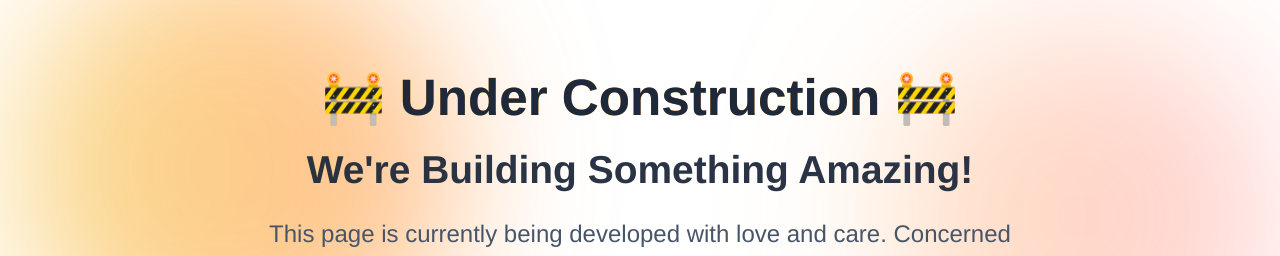
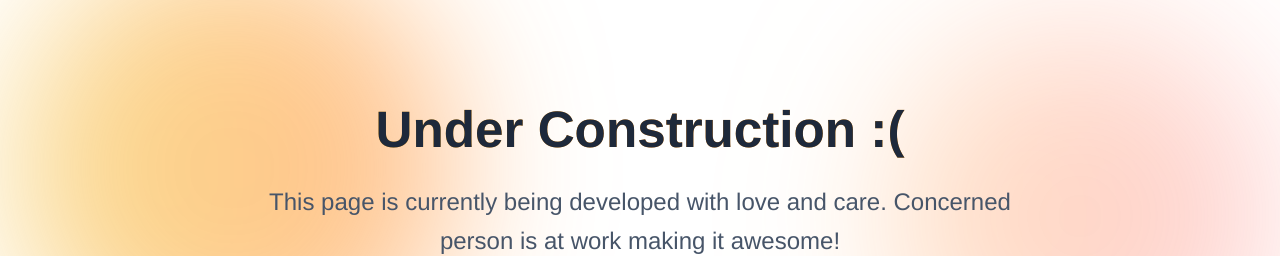
Before and after one commit to Redakai-07/Dossier, a React (Vite) app: page /under-construction in a window 1280 px wide. Shown: the part 184-440 px from the top of the page. Built offline with nearby package versions, Linux system fonts and the light colour scheme; no server answers; some icons are missing.

Commit message:
adjusted project links

```diff
--- a/src/components/Projects/Projects.tsx
+++ b/src/components/Projects/Projects.tsx
@@ -6,8 +6,8 @@ const empGithub = import.meta.env.VITE_EMPLOYEE_MANAGEMENT_SYSTEM;
 const taskGithub = import.meta.env.VITE_TASK_FLOW_NAVIGATOR;
 const formGithub = import.meta.env.VITE_FORM_VALIDATION;
 
-const empDemo = import.meta.env.VITE_EMPLOYEE_MANAGEMENT_SYSTEM_LIVE;
-// const taskDemo = import.meta.env.VITE_TASK_FLOW_NAVIGATOR_LIVE;
+// const empDemo = import.meta.env.VITE_EMPLOYEE_MANAGEMENT_SYSTEM_LIVE;
+const taskDemo = import.meta.env.VITE_TASK_FLOW_NAVIGATOR_LIVE;
 const formDemo = import.meta.env.VITE_FORM_VALIDATION_LIVE;
 
 
@@ -17,7 +17,7 @@ const projects = [
     description: "Full-stack web application with secure role-based access control and JWT authentication.",
     tooltip: "A comprehensive full-stack web application featuring secure role-based access control and JWT authentication. Built with React.js frontend and NestJS backend, it provides a complete solution for managing employee data with multi-level user hierarchy, RESTful APIs, and MySQL database integration for efficient CRUD operations. Includes employee registration, editing, deletion, and role-based permissions with Ant Design UI components.",
     github: empGithub,
-    demo: empDemo,
+    demo: "#",
     tech: ["React", "NestJS", "MySQL", "JWT", "Ant Design", "TypeScript"],
   },
   {
@@ -25,7 +25,7 @@ const projects = [
     description: "Multi-functional web application with Ant Design Steps component and secure authentication flow.",
     tooltip: "A comprehensive multi-functional web application built with React and Ant Design Steps component. Features include secure login system with form validation, mobile number OTP verification for two-factor authentication, pagination logic for dynamic card display, and a fully functional To-Do List with add, edit, delete, and complete task features using component state management. Each step handles distinct tasks with user feedback mechanisms and improved UI performance.",
     github: taskGithub,
-    demo: '#',
+    demo: taskDemo,
     tech: ["React", "Ant Design", "JavaScript", "CSS", "State Management"],
   },
   {
@@ -41,11 +41,9 @@ const projects = [
 const Projects = () => {
   const navigate = useNavigate();
 
-  const handleDemoClick = (demoUrl: string, projectTitle: string) => {
-    if (projectTitle === "Task Flow Navigator") {
+  const handleDemoClick = (demoUrl: string) => {
+    if (!demoUrl || demoUrl === '#') {
       navigate('/under-construction');
-    } else if (!demoUrl || demoUrl === '#') {
-      alert('Live demo not available yet!');
     } else {
       window.open(demoUrl, '_blank', 'noopener,noreferrer');
     }
@@ -150,7 +148,7 @@ const Projects = () => {
                   rel="noopener noreferrer"
                   onClick={(e) => {
                     e.preventDefault();
-                    handleDemoClick(project.demo, project.title);
+                    handleDemoClick(project.demo);
                   }}
                   className="flex-1 px-4 py-2 rounded-xl bg-transparent border text-center transition-all duration-300 text-sm font-medium hover:scale-105"
                   style={{
--- a/src/models/UnderConstruction/UnderConstruction.tsx
+++ b/src/models/UnderConstruction/UnderConstruction.tsx
@@ -40,17 +40,17 @@ const UnderConstruction = () => {
   //   },
   // };
 
-  const pulseVariants = {
-    animate: {
-      scale: [1, 1.1, 1],
-      opacity: [0.7, 1, 0.7],
-      transition: {
-        duration: 2,
-        repeat: Infinity,
-        ease: "easeInOut" as Easing,
-      },
-    },
-  };
+  // const pulseVariants = {
+  //   animate: {
+  //     scale: [1, 1.1, 1],
+  //     opacity: [0.7, 1, 0.7],
+  //     transition: {
+  //       duration: 2,
+  //       repeat: Infinity,
+  //       ease: "easeInOut" as Easing,
+  //     },
+  //   },
+  // };
 
   return (
     <section className="relative min-h-screen w-full text-white overflow-hidden theme-transition" style={{
@@ -123,16 +123,16 @@ const UnderConstruction = () => {
                 backgroundSize: "200% 200%",
               }}
             >
-              🚧 Under Construction 🚧
+              Under Construction :{'('}
             </motion.h1>
-            <motion.h2
+            {/*<motion.h2
               className="text-3xl md:text-4xl font-bold mb-6"
               style={{ color: 'var(--text-primary)' }}
               variants={pulseVariants}
               animate="animate"
             >
               We're Building Something Amazing!
-            </motion.h2>
+            </motion.h2>*/}
             <p className="text-xl md:text-2xl leading-relaxed max-w-3xl mx-auto" style={{ color: 'var(--text-secondary)' }}>
               This page is currently being developed with love and care.
               Concerned person is at work making it awesome!
```
